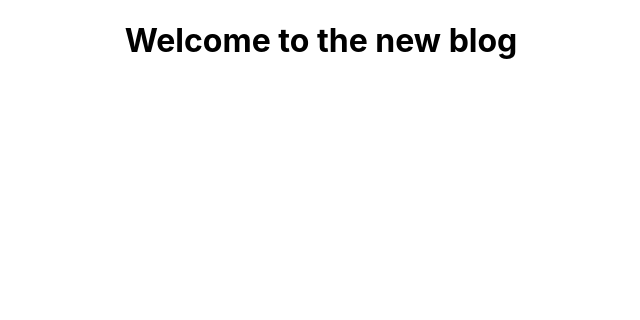
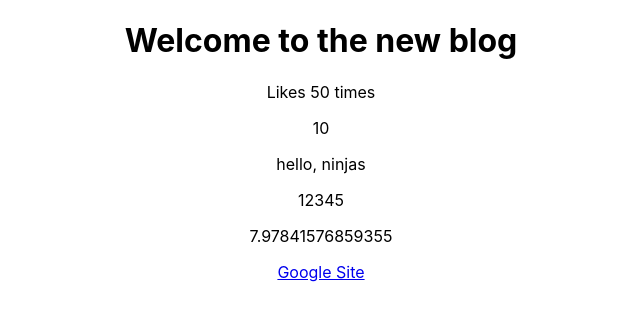
Before and after one commit to MollyHuang/dojo-blog, a JavaScript app: page / in a window 1280 px wide. Shown: the top 320 px of the page, without its empty margins (319-959 px from the left). Built offline with nearby package versions, Linux system fonts and the light colour scheme; the HTML template or start-up script is replaced by a standard one.

Commit message:
Lesson4-end

```diff
--- a/src/App.js
+++ b/src/App.js
@@ -2,11 +2,24 @@
 
 function App() {
   const title = 'Welcome to the new blog';
+  const likes = 50;
+  // const person = { name: 'yoshi', age: 30 };
+  const link = 'http://www.google.com';
 
   return (
     <div className="App">
       <div className="content">
         <h1>{ title }</h1>
+        <p>Likes { likes } times</p>
+
+        {/* <p>{ person }</p> */}
+
+        <p>{ 10 }</p>
+        <p>{ "hello, ninjas" }</p>
+        <p>{ [1,2,3,4,5] }</p>
+        <p>{ Math.random() * 10 }</p>
+
+        <a href={link}>Google Site</a>
       </div>
     </div>
   );
```
